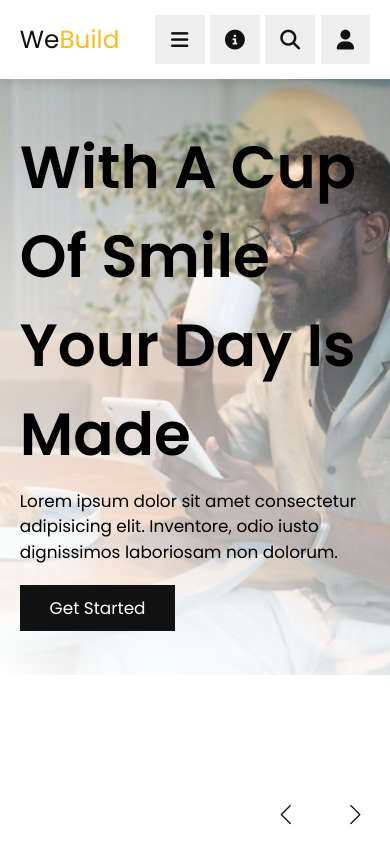
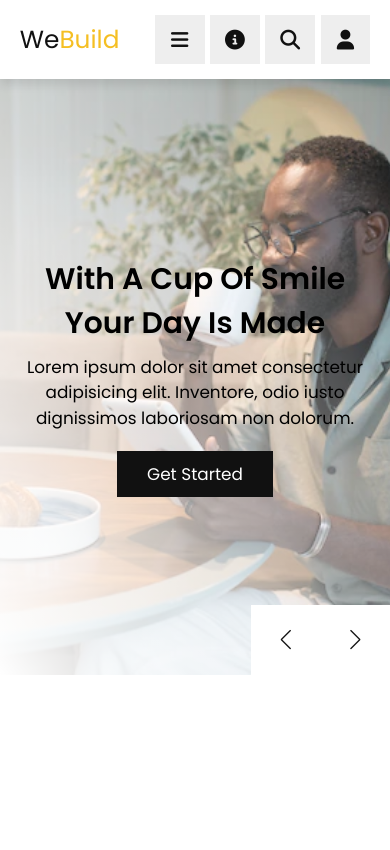
Before and after one commit to Ayoolisa/WeBuild-Project, a plain HTML site: page index/index.html in a window 390 px wide. Drawn offline with nearby package versions, Linux system fonts and the light colour scheme.

Commit message:
modifications

```diff
--- a/css/style.css
+++ b/css/style.css
@@ -337,7 +337,7 @@ section {
     top: 0; left: 0;
     height: 100%;
     width: 100%;
-    background: linear-gradient(30deg, var(--white), transparent);
+    background: linear-gradient(60deg, var(--white), transparent);
 }
 
 .slide .content {
@@ -368,6 +368,10 @@ section {
     background: var(--white);
 }
 
+.swiper-button-prev {
+    right: 7rem;
+}
+
 .swiper-button-next:hover,
 .swiper-button-prev:hover {
     background: var(--yellow);
@@ -378,9 +382,7 @@ section {
     font-size: 2rem;
     color: var(--black);
 }
-.swiper-button-prev {
-    right: 7rem;
-}
+
 
 
 
@@ -488,6 +490,18 @@ section {
         width: 90%;
     }
 
+    .home .slide {
+        justify-content: center;
+    }
+
+    .slide .content {
+        text-align: center;
+    }
+
+    .content h3 {
+        font-size: 3rem;
+    }
+
 }
 
 
```
